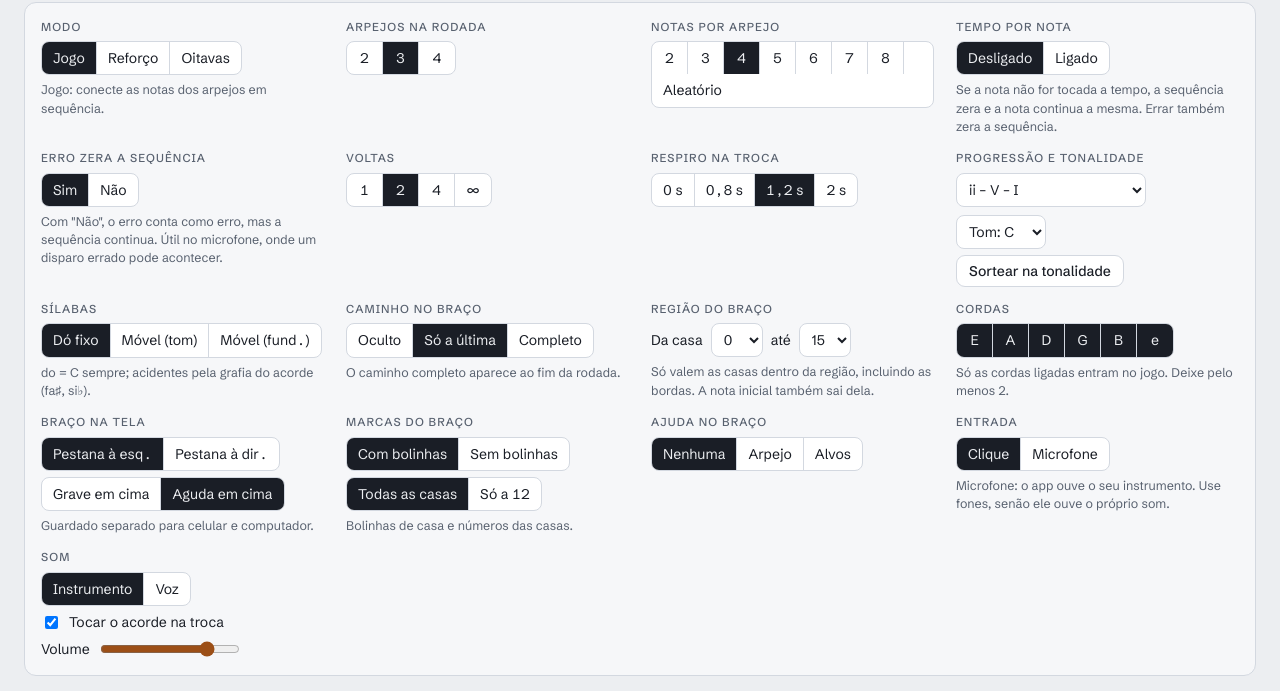
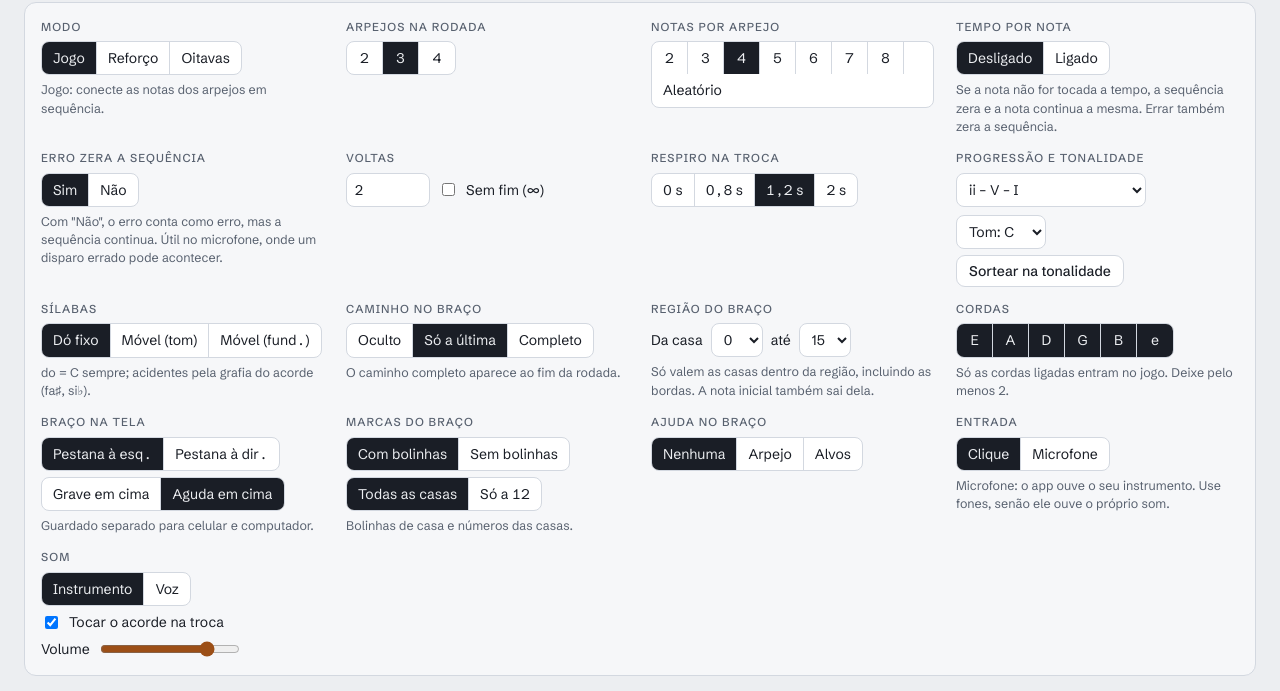
Before and after one commit to Homer-Mint/arpegios, a plain HTML site: page index.html in a window 1280 px wide. Shown: the part 104-795 px from the top of the page. Drawn offline with Linux system fonts and the light colour scheme.

Commit message:
Add files via upload

```diff
--- a/index.html
+++ b/index.html
@@ -161,7 +161,7 @@ body.oct #hintBtn{display:none}
       <span class="hint-txt">Se a nota não for tocada a tempo, a sequência zera e a nota continua a mesma. Errar também zera a sequência.</span></div>
     <div class="field game-only"><span class="lbl">Erro zera a sequência</span><div class="seg" id="sErrBreaks"></div>
       <span class="hint-txt">Com "Não", o erro conta como erro, mas a sequência continua. Útil no microfone, onde um disparo errado pode acontecer.</span></div>
-    <div class="field"><span class="lbl">Voltas</span><div class="seg" id="sLaps"></div></div>
+    <div class="field"><span class="lbl">Voltas</span><div class="row"><input type="number" id="lapsN" min="1" max="99" step="1" inputmode="numeric" aria-label="Número de voltas" style="width:6em"><label class="check"><input type="checkbox" id="lapsInf"> Sem fim (∞)</label></div></div>
     <div class="field"><span class="lbl">Respiro na troca</span><div class="seg" id="sBreath"></div></div>
     <div class="field">
       <span class="lbl">Progressão e tonalidade</span>
@@ -357,9 +357,10 @@ const playable = m => m >= lowest() && m <= highest() && positionsReach(m).lengt
 const BOARD_COL = ['#49d1bf','#f4b54d','#f27ea5','#86b4ff'];
 
 /* ---------- estado ---------- */
-const cfg = { lo:0, hi:15, trail:'last', count:3, notes:4, notesRnd:false, notesMin:3, notesMax:5, timerOn:false, timerSec:4, errBreaks:true, laps:2, breath:1200, help:'none', common:'keep', doMode:'fixed',
+const cfg = { lo:0, hi:15, trail:'last', count:3, notes:4, notesRnd:false, notesMin:3, notesMax:5, timerOn:false, timerSec:4, errBreaks:true, laps:2, lapsN:2, breath:1200, help:'none', common:'keep', doMode:'fixed',
               chord:true, keyIdx:0, preset:'251', vol:0.8, slots:[], inlays:true, fretNums:'all', voice:false, input:'click', strings:[true,true,true,true,true,true] };
 try { const bv = JSON.parse(localStorage.getItem('elo-board') || 'null'); if (bv){ cfg.inlays = bv.inlays !== false; cfg.fretNums = bv.fretNums === '12' ? '12' : 'all'; cfg.voice = bv.voice === true; cfg.input = bv.input === 'mic' ? 'mic' : 'click'; cfg.timerOn = bv.timerOn === true; cfg.errBreaks = bv.errBreaks !== false; if (typeof bv.timerSec === 'number' && bv.timerSec >= 1 && bv.timerSec <= 10) cfg.timerSec = bv.timerSec; if (Array.isArray(bv.strings) && bv.strings.length === 6 && bv.strings.filter(Boolean).length >= 2) cfg.strings = bv.strings.map(Boolean); } } catch (e) {}
+try { const lv = JSON.parse(localStorage.getItem('elo-laps') || 'null'); if (lv && lv.n >= 1 && lv.n <= 99){ cfg.lapsN = Math.round(lv.n); cfg.laps = lv.inf ? 0 : cfg.lapsN; } } catch (e) {}
 function saveBoard(){ try { localStorage.setItem('elo-board', JSON.stringify({ inlays:cfg.inlays, fretNums:cfg.fretNums, voice:cfg.voice, input:cfg.input, strings:cfg.strings, timerOn:cfg.timerOn, timerSec:cfg.timerSec, errBreaks:cfg.errBreaks })); } catch (e) {} }
 let g = newGame();
 /* Notas por arpejo: fixo, ou sorteado dentro da faixa escolhida (um sorteio por arpejo, refeito a cada volta) */
@@ -988,7 +989,18 @@ function renderSettings(){
   seg('sCount', [2,3,4].map(v => ({ v, t:v })), () => cfg.count, v => { setCount(v); changed(); });
   seg('sNotes', [2,3,4,5,6,7,8].map(v => ({ v, t:v })).concat([{ v:'rnd', t:'Aleatório' }]), () => cfg.notesRnd ? 'rnd' : cfg.notes,
     v => { if (v === 'rnd') cfg.notesRnd = true; else { cfg.notesRnd = false; cfg.notes = v; } changed(); });
-  seg('sLaps', [{v:1,t:'1'},{v:2,t:'2'},{v:4,t:'4'},{v:0,t:'∞'}], () => cfg.laps, v => { cfg.laps = v; changed(); });
+  /* Voltas: número livre (1 a 99) ou sem fim; o último número fica guardado */
+  const lN = $('lapsN'), lI = $('lapsInf');
+  if (document.activeElement !== lN) lN.value = cfg.lapsN;
+  lI.checked = cfg.laps === 0; lN.disabled = cfg.laps === 0;
+  const saveLaps = () => { try { localStorage.setItem('elo-laps', JSON.stringify({ n:cfg.lapsN, inf:cfg.laps === 0 })); } catch (e) {} };
+  lN.onchange = () => {
+    const v = Math.max(1, Math.min(99, Math.round(+lN.value) || 1));
+    lN.value = v;
+    if (v === cfg.lapsN) return;
+    cfg.lapsN = v; cfg.laps = v; saveLaps(); changed();
+  };
+  lI.onchange = () => { cfg.laps = lI.checked ? 0 : cfg.lapsN; lN.disabled = lI.checked; saveLaps(); changed(); };
   seg('sBreath', [{v:0,t:'0 s'},{v:800,t:'0,8 s'},{v:1200,t:'1,2 s'},{v:2000,t:'2 s'}], () => cfg.breath, v => { cfg.breath = v; changed(); });
   seg('sDo', [{v:'fixed',t:'Dó fixo'},{v:'key',t:'Móvel (tom)'},{v:'root',t:'Móvel (fund.)'}], () => cfg.doMode, v => { cfg.doMode = v; changed(); });
   seg('sTrail', [{v:'none',t:'Oculto'},{v:'last',t:'Só a última'},{v:'full',t:'Completo'}], () => cfg.trail, v => { cfg.trail = v; renderBoard(); });
```
